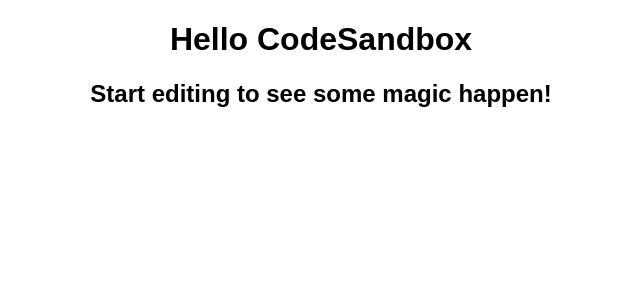
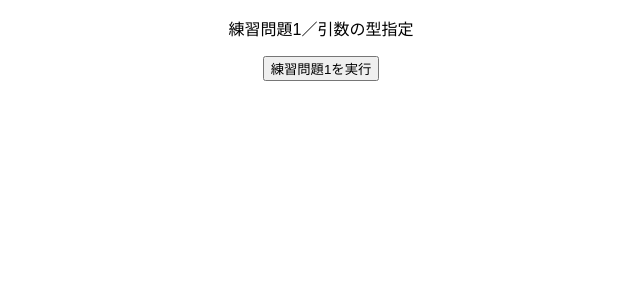
Before and after one commit to Hiratto/udemy-react-typescript101, a React (Create React App) app: page / in a window 1280 px wide. Shown: the top 300 px of the page, without its empty margins (319-959 px from the left). Built offline with nearby package versions, Linux system fonts and the light colour scheme.

Commit message:
練習問題1（引数の型指定）

```diff
--- a/src/App.tsx
+++ b/src/App.tsx
@@ -1,10 +1,11 @@
+import { Practice1 } from "./practices/practice1";
+
 import "./styles.css";
 
 export default function App() {
   return (
     <div className="App">
-      <h1>Hello CodeSandbox</h1>
-      <h2>Start editing to see some magic happen!</h2>
+      <Practice1 />
     </div>
   );
 }
--- /dev/null
+++ b/src/practices/practice1.jsx
@@ -0,0 +1,9 @@
+export const Practice1 = () => {
+  const onClickPractice = () => alert();
+  return (
+    <div>
+      <p>練習問題1／引数の型指定</p>
+      <button onClick={onClickPractice}>練習問題1を実行</button>
+    </div>
+  );
+};
--- a/tsconfig.json
+++ b/tsconfig.json
@@ -3,7 +3,7 @@
         "./src/**/*"
     ],
     "compilerOptions": {
-        "strict": true,
+        // "strict": true,
         "esModuleInterop": true,
         "lib": [
             "dom",
```
